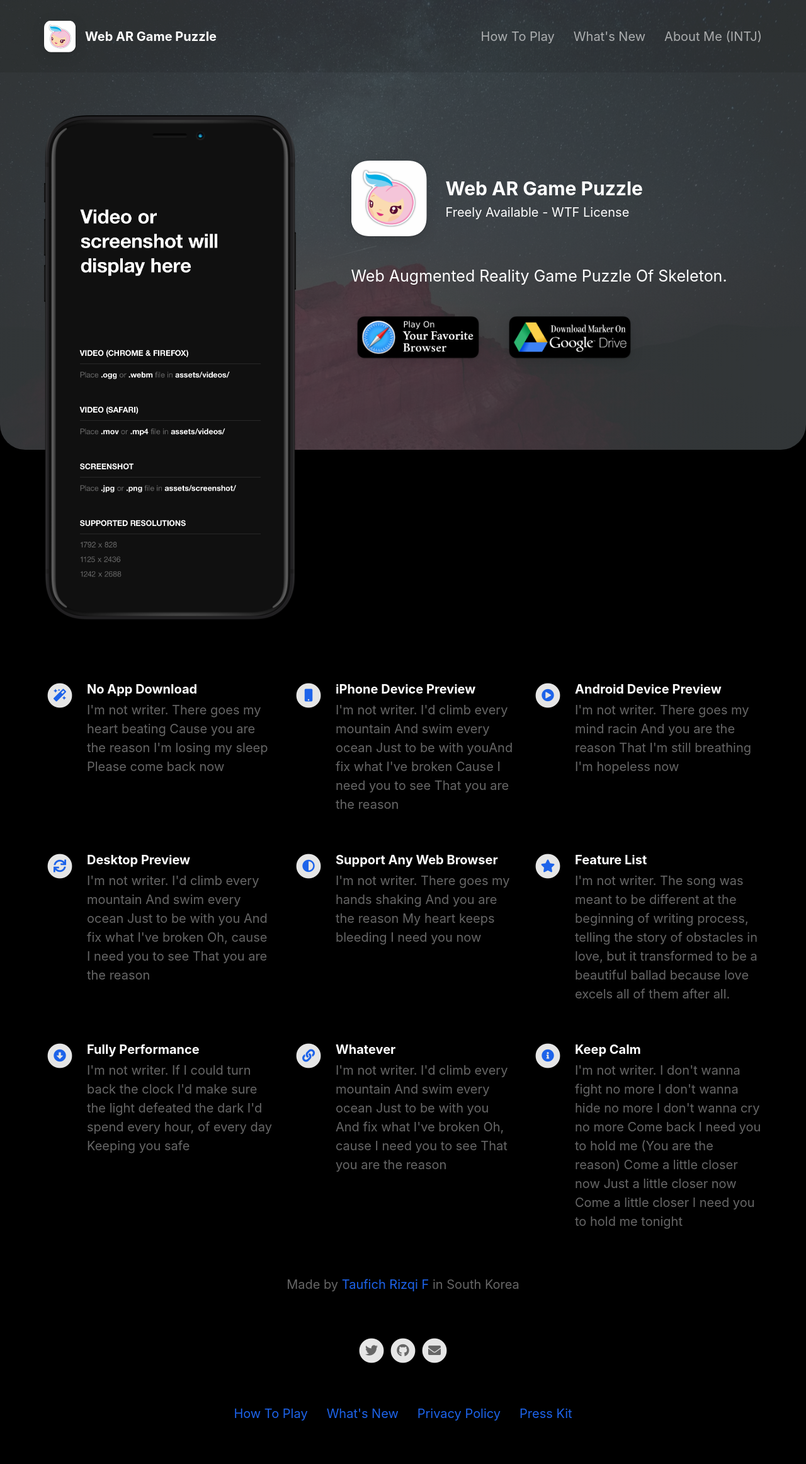
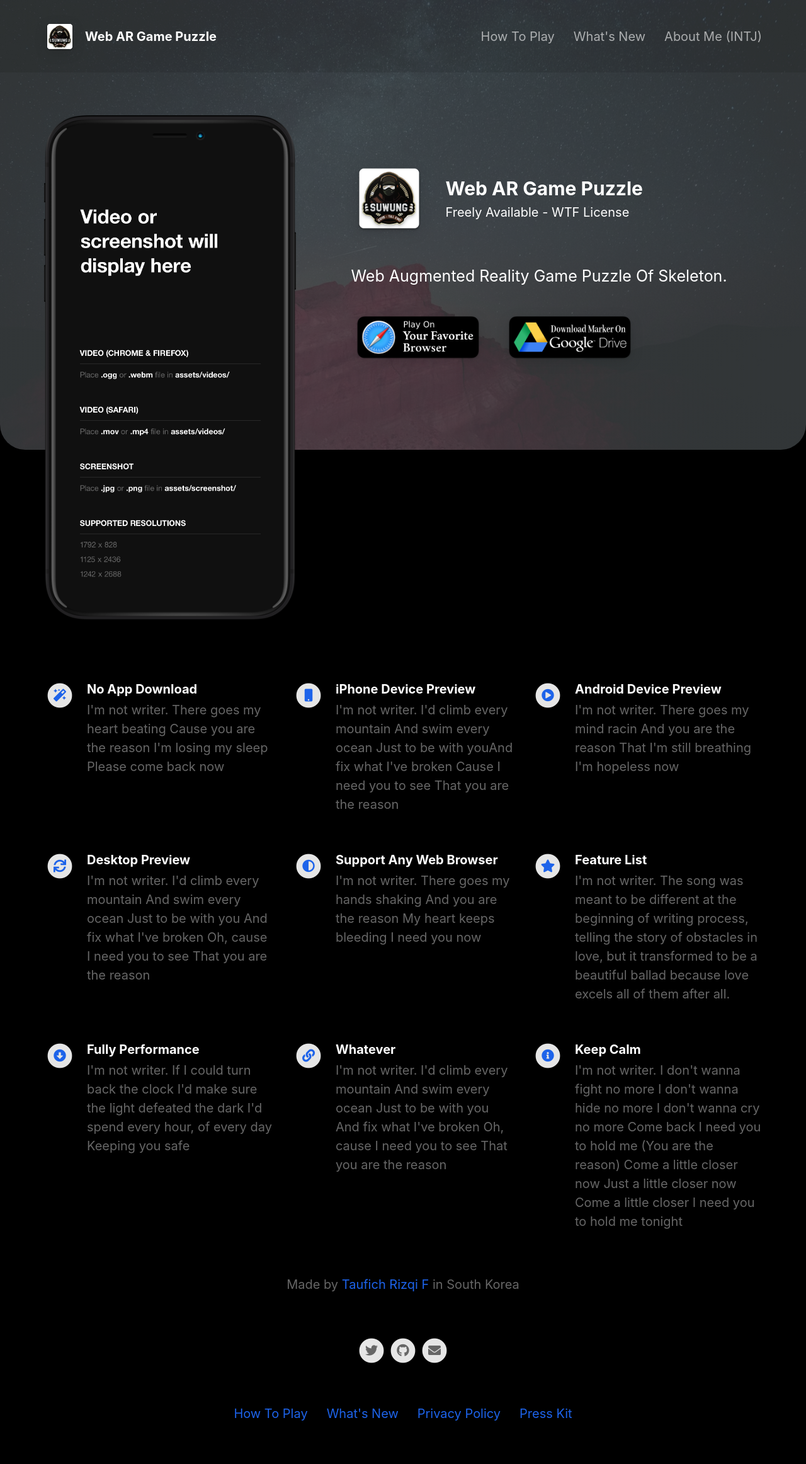
Before and after one commit to afimasyita/page-web-ar, a Jekyll site: the page built from index.html, in a window 1280 px wide. Shown: the whole page at 63% size. Built offline with Jekyll 4.4.1, drawn with Linux system fonts in a browser that asks for light colours; nearby versions of some CDN libraries.

Commit message:
Update _config.yml

```diff
--- a/_config.yml
+++ b/_config.yml
@@ -9,7 +9,7 @@
 presskit_download_link                    : https://suwung-inc.github.io                                          # Enter a link to downloadable file or (e.g. public Dropbox link to a .zip file).
                                                                                       # Or upload your press kit file to assets and set path accordingly (e.g. "assets/your_press_kit.zip").
 
-app_icon                                  : /assets/appicon.png                      # Automatically populates if not set and if iOS app ID is set.  Otherwise enter path to icon file manually.
+app_icon                                  : appicon.png                      # Automatically populates if not set and if iOS app ID is set.  Otherwise enter path to icon file manually.
 app_name                                  : Web AR Game Puzzle                    # Automatically populates if not set and if iOS app ID is set.  Otherwise enter manually.
 app_price                                 : Freely Available - WTF License                                          # Automatically populates if not set and if iOS app ID is set.  Otherwise enter manually.
 app_description                           : Web Augmented Reality Game Puzzle Of Skeleton.
```
